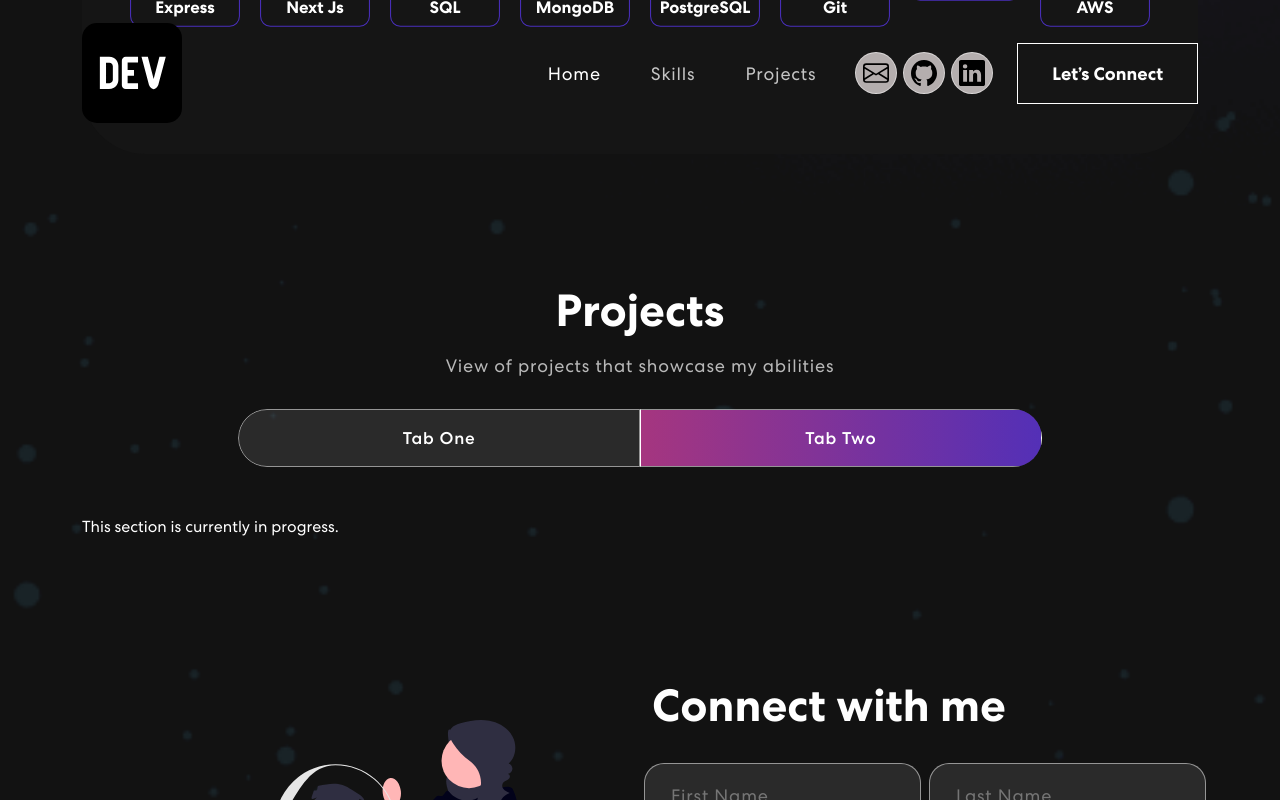
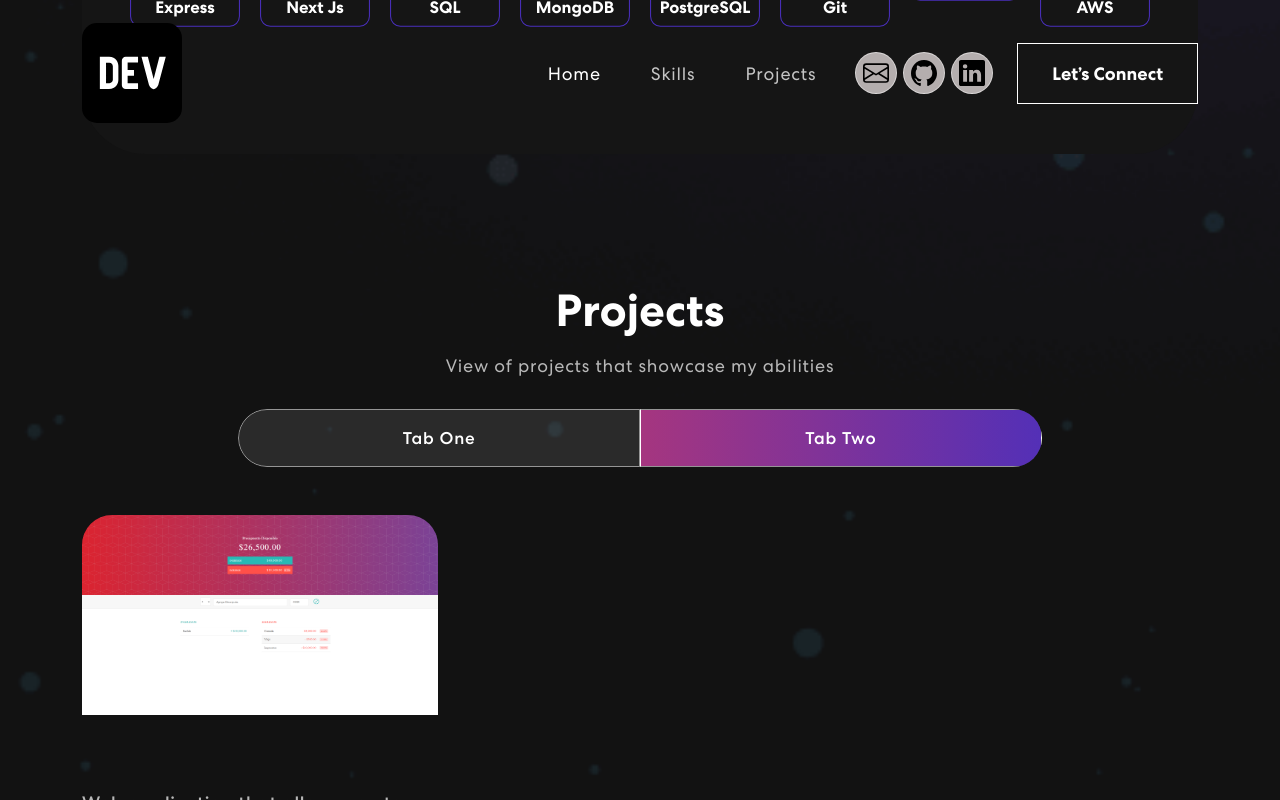
Before and after one commit to FrancoMirandaDev/Portfolio, a React (Create React App) app: page / in a window 1280 px wide. Both pictures are taken after a click on the tab "Tab Two". Shown: the part 1509-2309 px from the top of the page. Built offline with nearby package versions, Linux system fonts and the light colour scheme.

Commit message:
Added Projects

```diff
--- a/src/components/Projects.js
+++ b/src/components/Projects.js
@@ -7,6 +7,7 @@ import projImg3 from "../assets/img/Presupuestos.png";
 import projImg4 from "../assets/img/Conctacts-app.png";
 import projImg5 from "../assets/img/Store-Pc.png";
 import projImg6 from "../assets/img/Store-Pc-3.png";
+import projImg7 from "../assets/img/ChatBot-IA.png";
 
 import "animate.css";
 import TrackVisibility from "react-on-screen";
@@ -14,9 +15,17 @@ import TrackVisibility from "react-on-screen";
 export const Projects = () => {
   const projects = [
     {
+      title: "ChatBot with IA",
+      category:
+        "JavaScript + TypeScript + Node.Js + React Js + Gemini AI + Docker",
+      link: "https://github.com/FrancoMirandaDev/ChatBot-with-IA",
+      imgUrl: projImg7,
+      description: "A chatbot that responds to user questions with an AI",
+    },
+    {
       title: "Shop Pc (Server)",
       category:
-        "Javascript + Node.Js + Express + SQL + Swagger + Stripe + Mercado Pago",
+        "JavaScript + Node.Js + Express + SQL + Swagger + Stripe + Mercado Pago",
       link: "https://github.com/FrancoMirandaDev/Shop-Pc-BackEnd",
       imgUrl: projImg6,
       description:
@@ -48,20 +57,22 @@ export const Projects = () => {
         "Web application that allows you to view the prices of the shoes in various stores",
     },
     {
+      title: "Contacts App",
+      category: "Python + SQL + Html,Css,Javascript",
+      link: "https://github.com/FrancoMirandaDev/Contacts-app",
+      imgUrl: projImg4,
+      description:
+        "Web application that allows you to save data such as Name,Telephone and Email in a Database",
+    },
+  ];
+  const projects2 = [
+    {
       title: "Presupuesto",
       category: "Html + Css + Javascript",
       link: "https://github.com/FrancoMirandaDev/Presupuestos",
       imgUrl: projImg3,
       description:
         "Web application that allows you to keep an accounting record of the income and expenditure of money",
-    },
-    {
-      title: "Contacts App",
-      category: "Python + SQL + Html,Css,Javascript",
-      link: "https://github.com/FrancoMirandaDev/Contacts-app",
-      imgUrl: projImg4,
-      description:
-        "Web application that allows you to save data such as Name,Telephone and Email in a Database",
     },
   ];
   return (
@@ -102,7 +113,11 @@ export const Projects = () => {
                         </Row>
                       </Tab.Pane>
                       <Tab.Pane eventKey="second">
-                        This section is currently in progress.
+                        <Row>
+                          {projects2.map((project, index) => {
+                            return <ProjectCard key={index} {...project} />;
+                          })}
+                        </Row>
                       </Tab.Pane>
                     </TabContent>
                   </Tab.Container>
```
Also changed, not shown: src/assets/img/ChatBot-IA.png (added).
